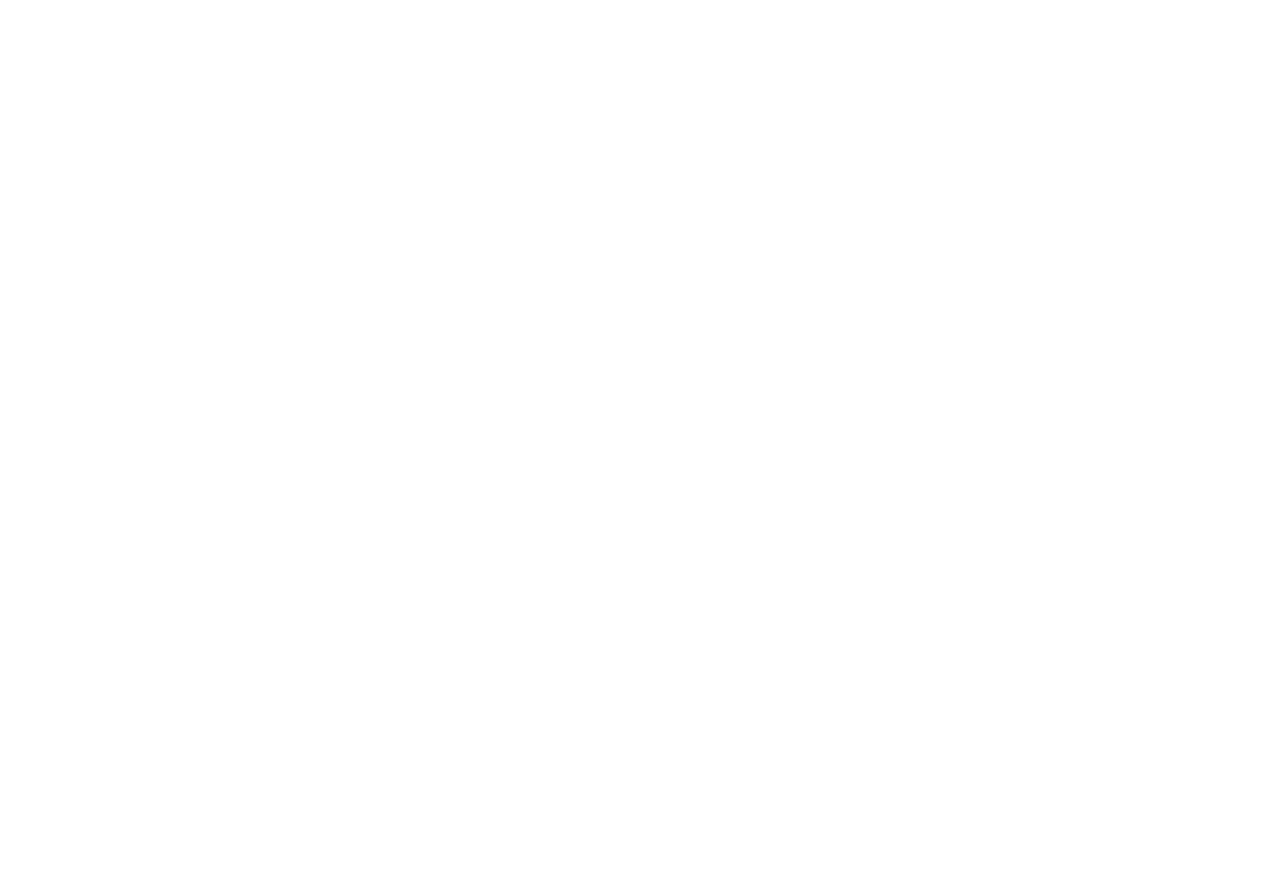
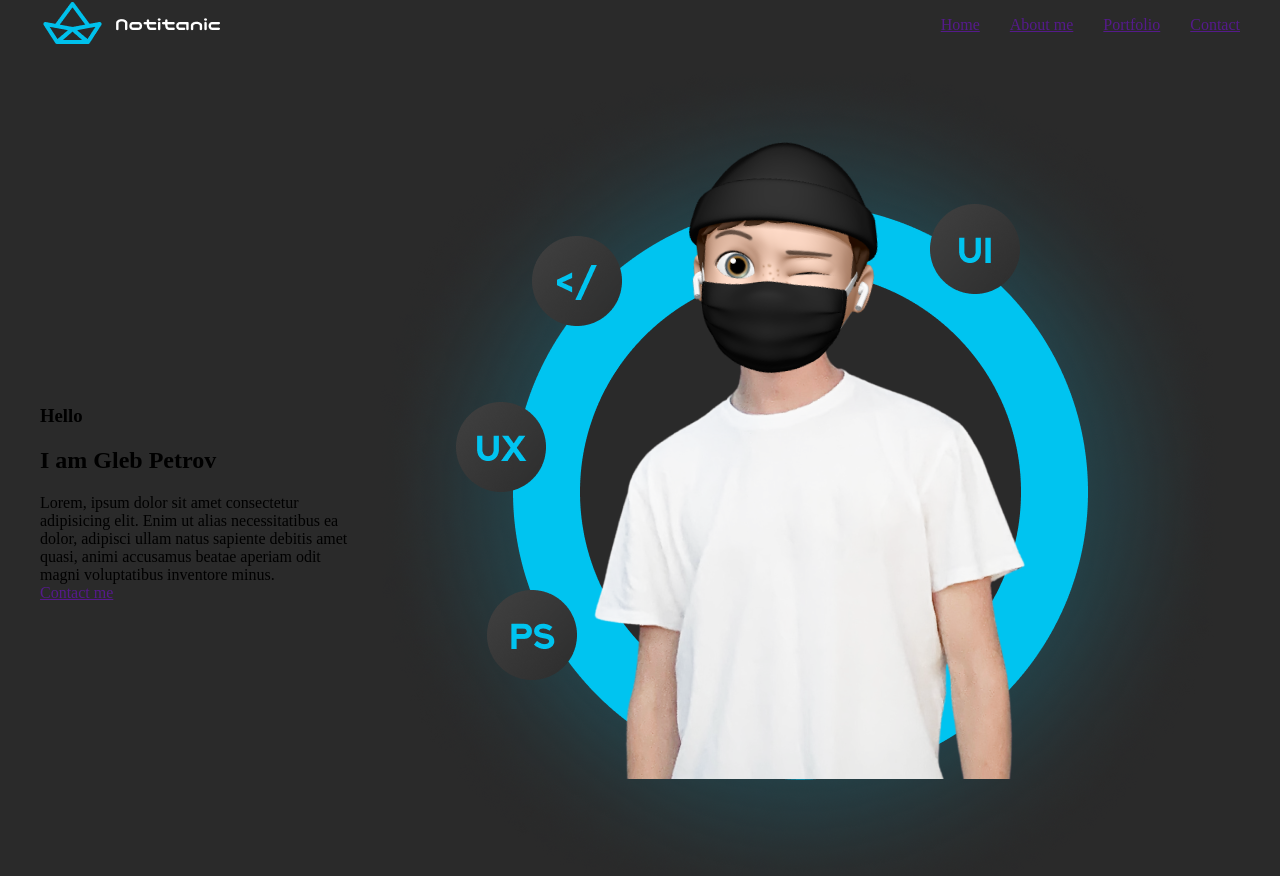
Before and after one commit to vzybailo/visaginas, a plain HTML site: page index.html in a window 1280 px wide. Before the commit the page ends 800 px from the top, so only its background shows below. Drawn offline with Linux system fonts and the light colour scheme.

Commit message:
main section

```diff
--- a/index.html
+++ b/index.html
@@ -4,9 +4,37 @@
     <meta charset="UTF-8">
     <meta http-equiv="X-UA-Compatible" content="IE=edge">
     <meta name="viewport" content="width=device-width, initial-scale=1.0">
-    <title>Document</title>
+    <link rel="stylesheet" href="style.css">
+    <title>Portfolio</title>
 </head>
 <body>
-
+    <div class="wrapper">
+        <header class="header">
+            <div class="container">
+                <a href="" class="logo"><img src="img/logo.png" alt="Логотип"></a>
+                <nav class="nav">
+                    <ul class="nav__list">
+                        <li class="nav__item"><a href="" class="nav__link">Home</a></li>
+                        <li class="nav__item"><a href="" class="nav__link">About me</a></li>
+                        <li class="nav__item"><a href="" class="nav__link">Portfolio</a></li>
+                        <li class="nav__item"><a href="" class="nav__link">Contact</a></li>
+                    </ul>
+                </nav>
+            </div>
+        </header>
+        <section class="hero">
+            <div class="container">
+                <div class="hero__left">
+                    <h3 class="hero__subtitle">Hello</h3>
+                    <h1 class="hero__title">I am Gleb Petrov</h1>
+                    <div class="hero__desc">Lorem, ipsum dolor sit amet consectetur adipisicing elit. Enim ut alias necessitatibus ea dolor, adipisci ullam natus sapiente debitis amet quasi, animi accusamus beatae aperiam odit magni voluptatibus inventore minus.</div>
+                    <a href="" class="hero__btn">Contact me</a>
+                </div>
+                <div class="hero__right">
+                    <img src="img/Gleb.png" alt="" class="hero__pic">
+                </div>
+            </div>
+        </section>
+    </div>
 </body>
 </html>
--- /dev/null
+++ b/style.css
@@ -0,0 +1,31 @@
+body {
+    margin: 0;
+}
+ul {
+    list-style: none;
+}
+.wrapper {
+    background-color: #2A2A2A;
+}
+.container {
+    width: 1200px;
+    margin: 0 auto;
+}
+.nav__list {
+    display: flex;
+}
+.nav__item {
+    margin-right: 30px;
+}
+.nav__item:last-child {
+    margin: 0;
+}
+.header .container {
+    display: flex;
+    justify-content: space-between;
+}
+.hero .container {
+    display: flex;
+    justify-content: space-between;
+    align-items: center;
+}
```
Also changed, not shown: img/Gleb.png (added), img/logo.png (added).
